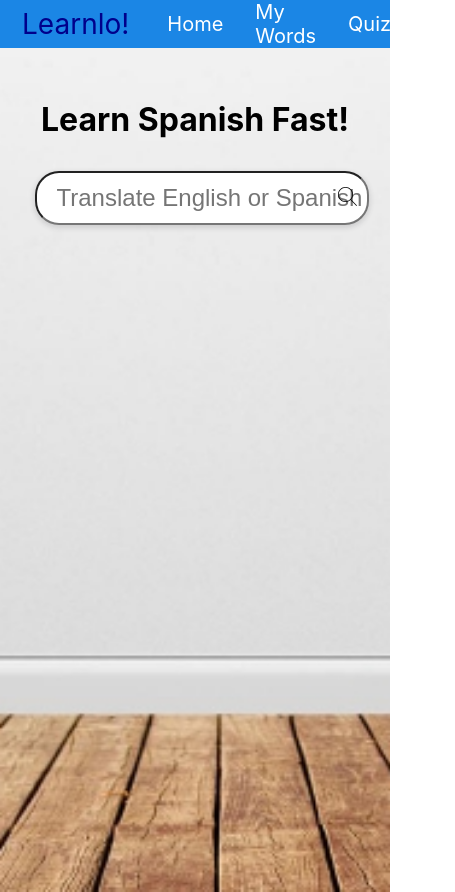
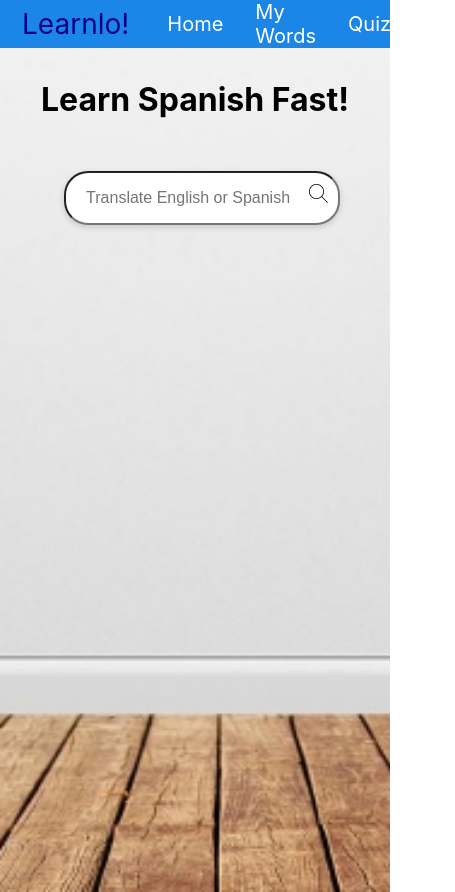
Before and after one commit to taylorjohnson141/learnlo, a React (Create React App) app: page / in a window 390 px wide. Shown: the whole page, 455 px wide, since content can reach past the window. Built offline with nearby package versions, Linux system fonts and the light colour scheme.

Commit message:
Fix button height, nav spacing, defcard margin

```diff
--- a/src/DefinitionCard/DefinitionCard.css
+++ b/src/DefinitionCard/DefinitionCard.css
@@ -1,12 +1,14 @@
 .card-direction{
-  margin:20px;
-  text-align: left;
+  width: 70%;
+  margin-right: auto;
+  padding: 20px;
+  margin-left: auto;
 }
 .addButton{
   display: block;
   text-align: center;
   font-size: 1.25rem;
-  height: 2rem;
+  height: 2.5rem;
   margin-left: auto;
   margin-top: auto;
   margin-right: auto;
@@ -22,5 +24,5 @@
 }
 .def-word{
   margin: 1rem;
-  font-size: 4rem;
+  font-size: 3rem;
 }
--- a/src/NavBar/NavBar.css
+++ b/src/NavBar/NavBar.css
@@ -19,6 +19,10 @@
   font-size: 1.75rem;
   color: #00008B;
 }
+.final{
+  padding-right: 4rem;
+
+}
   .link:visited { text-decoration: none; color:white; }
   .link:focus { text-decoration: none; color:white; }
   .link:hover, .link:active { text-decoration: none; color:darkblue; }
--- a/src/NavBar/NavBar.jsx
+++ b/src/NavBar/NavBar.jsx
@@ -7,7 +7,7 @@ function NavBar() {
       <p className = 'learnlo'>Learnlo!</p>
       <NavLink className="link" to="/">Home</NavLink>
       <NavLink className="link" to="/myWords">My Words</NavLink>
-      <NavLink className="link" to="/quiz">Quiz </NavLink>
+      <NavLink className="link final" to="/quiz">Quiz </NavLink>
     </section>
   );
 }
--- a/src/SearchBar/SearchBar.css
+++ b/src/SearchBar/SearchBar.css
@@ -6,10 +6,11 @@
   padding: 20px;
   margin-top: 0;
   font-size: 2rem;
+  width: 80%;
 }
 .word-input{
   height: 3rem;
-  width: 60%;
+  width: 80%;
   display: inline-block;
   margin-left: 20px;
   margin-right: -20px;
@@ -41,6 +42,10 @@
   .search-button:hover{
     cursor: pointer;
   }
+  .form-holder{
+    display: flex;
+    align-items: center;
+  }
 @media only screen and (max-width: 800px) {
   .word-form{
     margin-left: auto;
@@ -49,12 +54,13 @@
     padding-right: 2px;
     margin-top: 0px;
     font-size: 2rem;
+    width: 80%;
   }
   .word-input{
     width: 80%;
     margin-left: 2px;
     margin-right: 2px;
-    font-size: 1.5rem;
+    font-size: 1.25rem;
   }
 }
 @media only screen and (max-width: 600px) {
@@ -66,11 +72,12 @@
     padding-right: 2px;
     margin-top: 0px;
     font-size: 2rem;
+    width: 80%;
   }
   .word-input{
     width: 80%;
     margin-left: 2px;
     margin-right: 2px;
-    font-size: 1.5rem;
+    font-size: 1rem;
   }
 }
--- a/src/SearchBar/SearchBar.jsx
+++ b/src/SearchBar/SearchBar.jsx
@@ -46,9 +46,8 @@ class SearchBar extends Component{
       }
       return(
         <>
+        <h1 className = 'home-header'>{userLang}</h1>
         <form data-testid='form' className ='word-form' onSubmit ={this.handleSubmit}>
-        <h1 className = 'home-header'>{userLang}</h1>
-
           <label>
             <input placeholder ='Translate English or Spanish' data-testid='form-input'className ='word-input'type="text" value = {this.state.currentWord} onChange = {this.handleChange} />
             <img  tabIndex ={0} src = {SearchIcon} className = 'search-button' onClick ={this.handleSubmit}Search for word/>
```
